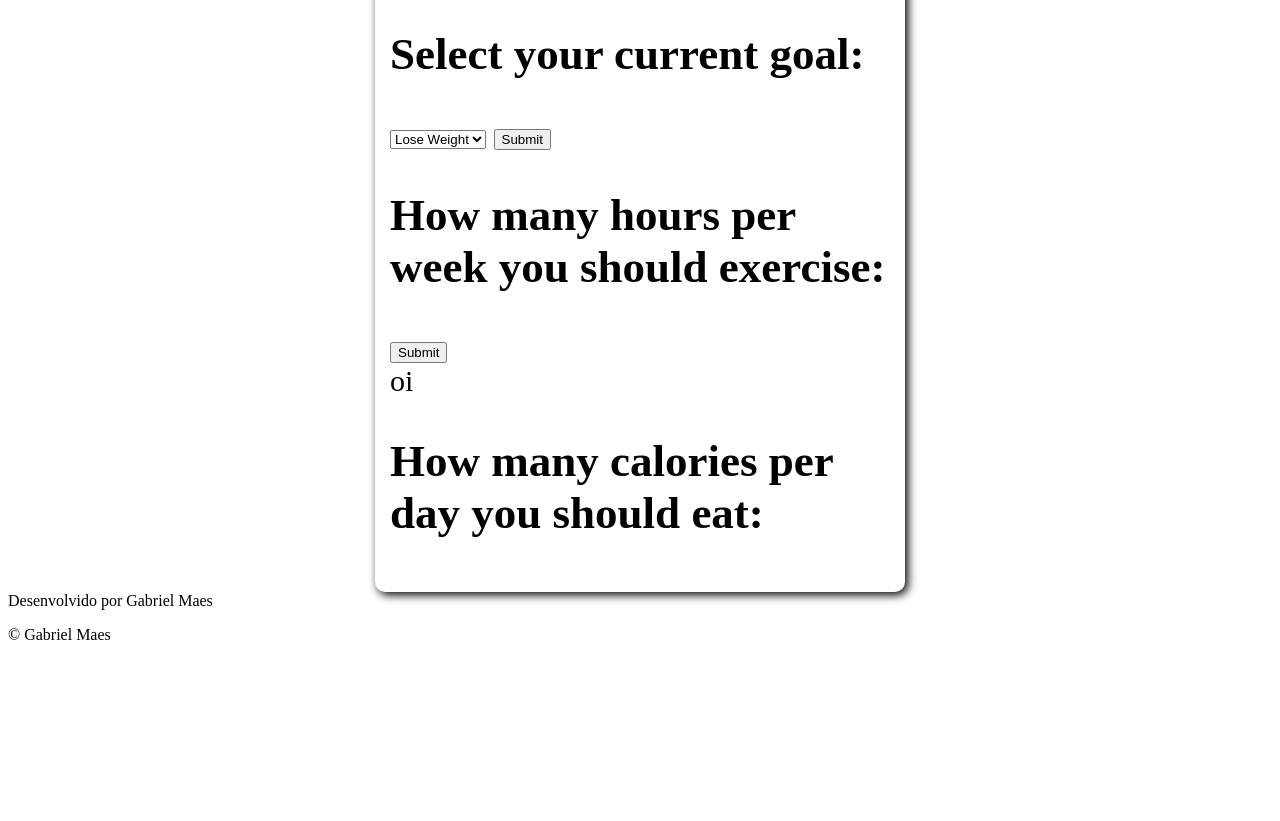
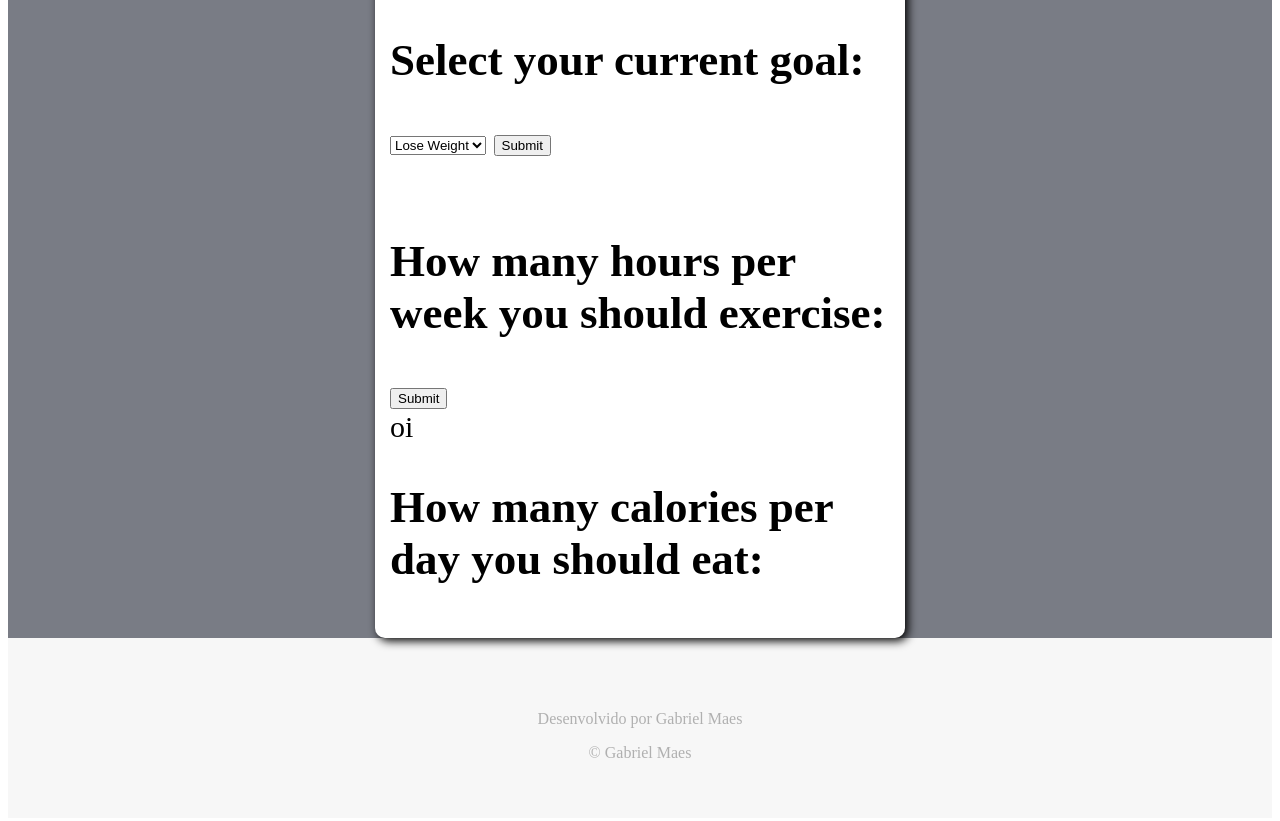
Before and after one commit to gbmaes/improve-your-health, a plain HTML site: page index.html in a window 1280 px wide. Shown: the part 1071-1892 px from the top of the page. Before the commit the page ends 1731 px from the top, so only its background shows below. Drawn offline with Linux system fonts and the light colour scheme.

Commit message:
update style.css

```diff
--- a/style.css
+++ b/style.css
@@ -7,27 +7,36 @@ section {
     margin: auto;
     box-shadow: 3px 3px 10px black;
 
-
 }
 
 
-.body {
-    font-family: Verdana, Geneva, Tahoma, sans-serif;
-    background: rgb(48, 96, 238);
-}
+
 
 header  {
     font-size: 40px;
     color: white;
     text-align: center;
+    font-family: 'Courier New', Courier, monospace;
 }
 
 #txtres {
     font-size: 17px;
     text-align: inherit;
+
+
 }
 
 #sportsres {
+    font-size: 20px;
+    text-align: justify;
+    width: 150px;
+
+    padding: 20px;
+    position: inherit;
+
+}
+
+#goalres {
     font-size: 20px;
     text-align: justify;
     width: 150px;
@@ -45,3 +54,23 @@ header  {
     display: block;
     margin: 0 auto;
 }
+
+.container {
+    display: flex;
+    flex-direction: column;
+    justify-content: center;
+    align-items: center;
+    flex-wrap: nowrap;
+    background-color: rgb(121, 124, 133);
+
+}
+
+
+
+#footer {
+    background-color: #f7f7f7;
+    color: #999999;
+    padding: 4.5em 0 2.5em 0 ;
+    color: #b0b0b0;
+    text-align: center;
+}
```
